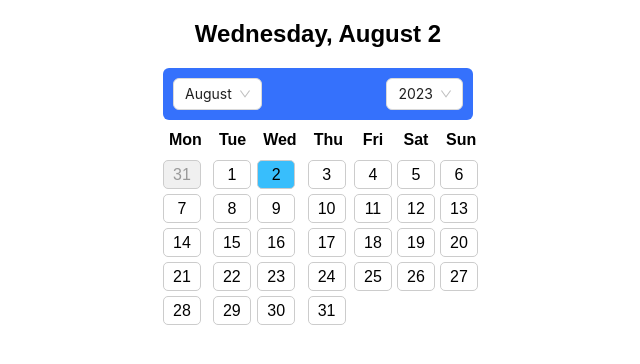
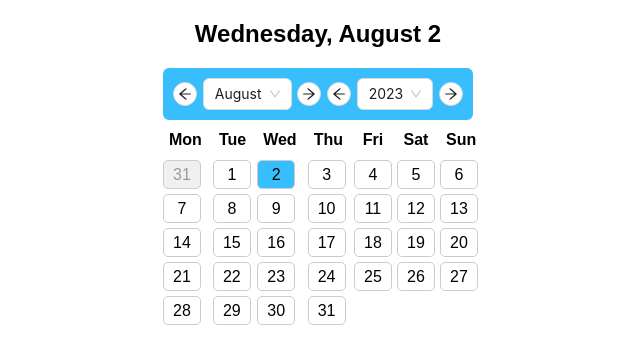
Before and after one commit to miroa88/React-Components, a React (Create React App) app: page / in a window 1280 px wide. Shown: the top 364 px of the page, without its empty margins (322-962 px from the left). Built offline with nearby package versions, Linux system fonts and the light colour scheme.

Commit message:
daypicker has clicked buttons

```diff
--- a/src/DatePicker.css
+++ b/src/DatePicker.css
@@ -9,7 +9,7 @@
     justify-content:space-between;
     align-items: center;
     margin-bottom: 5px;
-    background-color: rgb(53, 113, 252); /* Change the background color to blue */
+    background-color: rgb(56, 190, 252); /* Change the background color to blue */
     color: white; /* Change the text color to white */
     padding: 10px; /* Add padding for better appearance */
     border-radius: 6px;
@@ -49,9 +49,3 @@
 .selected {
     background-color: rgb(56, 190, 252);
 }
-
-  button {
-    background: none;
-    border: none;
-    cursor: pointer;
-  }
--- a/src/DatePicker.js
+++ b/src/DatePicker.js
@@ -1,15 +1,22 @@
 import React, { useState } from 'react';
-import { Select } from 'antd';
+import { Select, Button  } from 'antd';
+import { ArrowLeftOutlined, ArrowRightOutlined } from '@ant-design/icons';
+
 import {
   format,
   addMonths,
   subMonths,
+  subDays,
+  addDays,
+  addYears,
+  subYears,
   endOfMonth,
   startOfMonth,
   eachDayOfInterval,
   getYear,
   getMonth,
-  isSameDay
+  isSameDay,
+  isSameYear
 } from 'date-fns';
 
 import './DatePicker.css';
@@ -24,7 +31,7 @@ const DatePicker = () => {
   }));
 
   const years = Array.from({ length: 10 }, (_, yearIndex) => {
-    const year = getYear(selectedMonth) - 1 + yearIndex;
+    const year = getYear(new Date()) - 1 + yearIndex;
     return { value: year, label: year.toString() };
   });
 
@@ -50,6 +57,7 @@ const DatePicker = () => {
   const handleYearChange = (value) => {
     const newYear = parseInt(value);
     setSelectedMonth((prevMonth) => new Date(newYear, getMonth(prevMonth)));
+
   };
 
   const handleStartOfMonth = (selectedDate) => {
@@ -67,19 +75,36 @@ const DatePicker = () => {
   }
 
   const handleDayChange = (clickedDay) => {
-
     const daysToAdd = clickedDay.target.textContent - selectedMonth.getDate();
     let newDate = new Date(selectedMonth);
     newDate.setDate(selectedMonth.getDate() + daysToAdd);
     setSelectedMonth(newDate)
   }
 
+  const monthLeftClickHandler = () => {
+    const previousDate = new Date(selectedMonth)
+    handleMonthChange(selectedMonth.getMonth() - 1);
+  }
+
+  const monthRightClickHandler = () => {
+    handleMonthChange(selectedMonth.getMonth() + 1);
+  }
+
+  const yearLeftClickHandler = () => {
+    handleYearChange(selectedMonth.getFullYear() - 1);
+  }
+
+  const yearRightClickHandler = () => {
+    handleYearChange(selectedMonth.getFullYear() + 1);
+  }
+
   return (
     <div className="date-picker">
       <h2>{selectedMonth.toLocaleDateString('en-US', { weekday: 'long', month: 'long', day: 'numeric' })}</h2>
       <div className="header">
+        <Button onClick={monthLeftClickHandler} size="small" shape="circle" icon={<ArrowLeftOutlined />} />
         <Select
-          defaultValue={getMonth(selectedMonth)}
+          value={getMonth(selectedMonth)}
           onChange={handleMonthChange}
           className="month-dropdown"
         >
@@ -89,8 +114,10 @@ const DatePicker = () => {
             </Option>
           ))}
         </Select>
+        <Button onClick={monthRightClickHandler}  size="small" shape="circle" icon={<ArrowRightOutlined />} />
+        <Button onClick={yearLeftClickHandler} size="small" shape="circle" icon={<ArrowLeftOutlined />} />
         <Select
-          defaultValue={getYear(selectedMonth)}
+          value={getYear(selectedMonth)}
           onChange={handleYearChange}
           className="year-dropdown"
         >
@@ -100,7 +127,7 @@ const DatePicker = () => {
             </Option>
           ))}
         </Select>
-
+        <Button onClick={yearRightClickHandler} size="small" shape="circle" icon={<ArrowRightOutlined />} />
       </div>
       <div className="days">
         {daysOfWeek.map((day) => (
```
Lines whose indentation alone changed are shown as unchanged.
